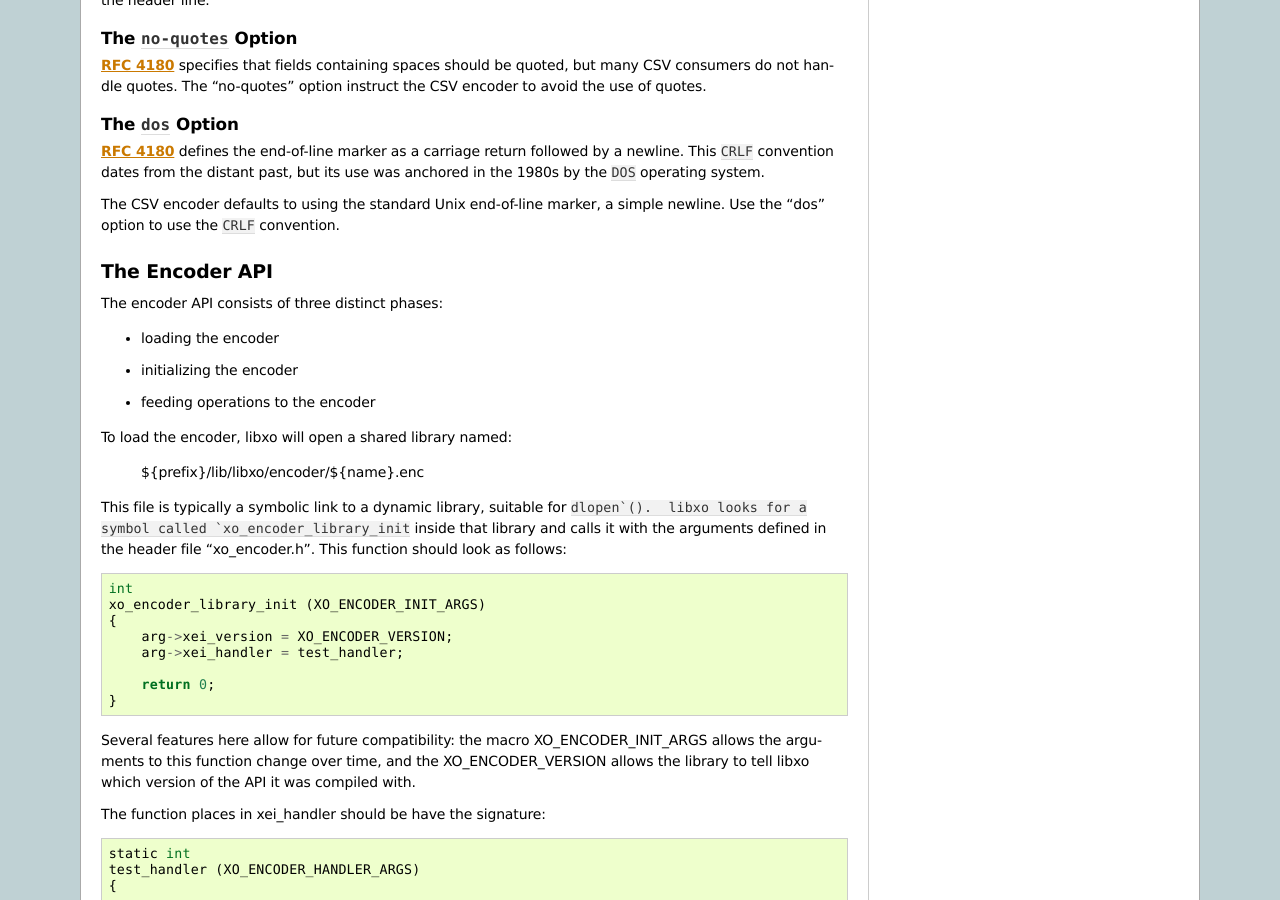
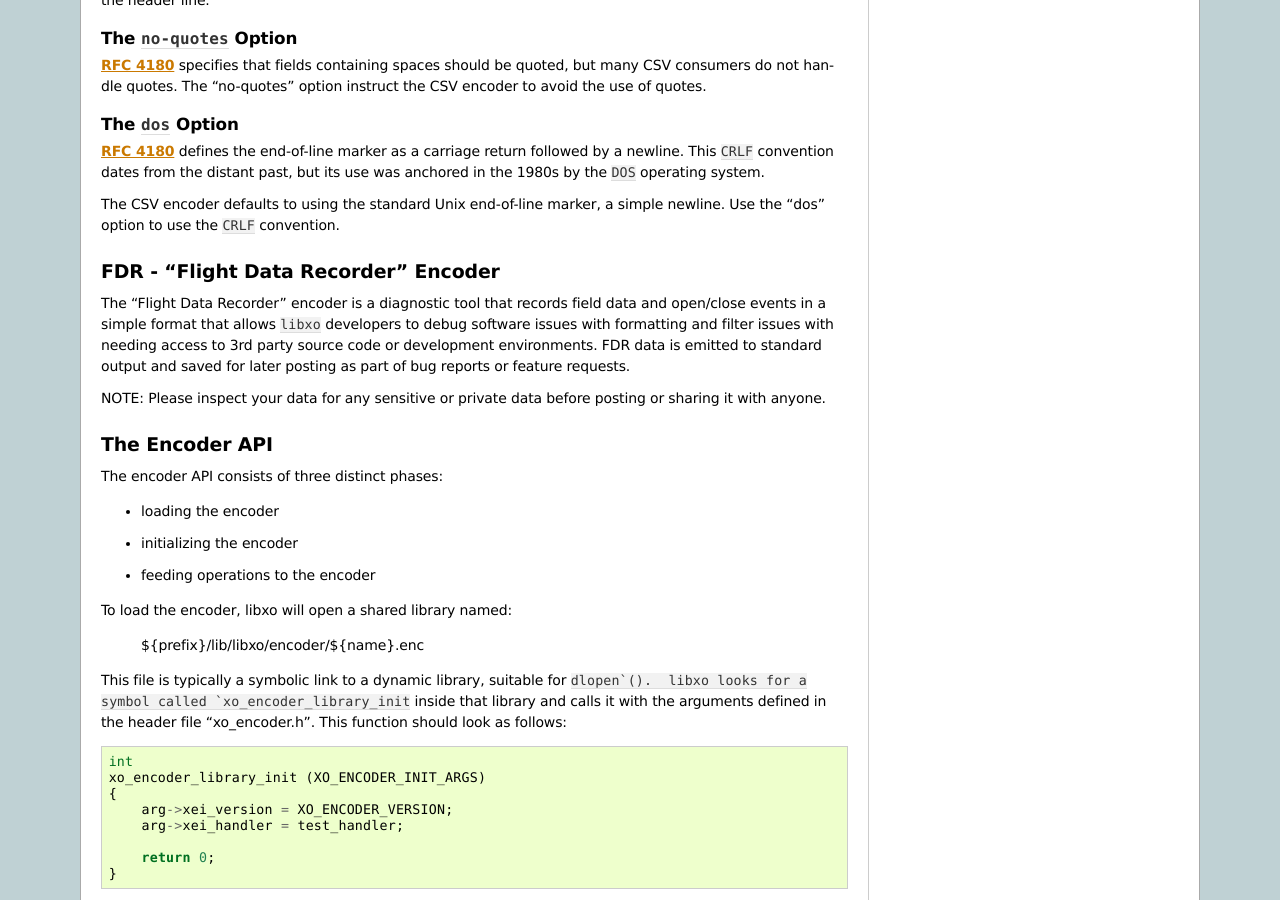
Before and after one commit to Juniper/libxo, a Sphinx documentation site: the page built from doc/encoders.rst, in a window 1280 px wide and 900 px high, scrolled down 2956 px. Built offline with Sphinx 7.4.7, drawn with Linux system fonts in a browser that asks for light colours; some of the changed text lies outside the part shown.

Commit message:
add docs for filters

```diff
--- a/doc/encoders.rst
+++ b/doc/encoders.rst
@@ -225,6 +225,22 @@ The CSV encoder defaults to using the standard Unix end-of-line
 marker, a simple newline.  Use the "dos" option to use the `CRLF`
 convention.
 
+.. _fdr_encoder:
+
+FDR - "Flight Data Recorder" Encoder
+------------------------------------
+
+The "Flight Data Recorder" encoder is a diagnostic tool that records
+field data and open/close events in a simple format that allows
+`libxo` developers to debug software issues with formatting and filter
+issues with needing access to 3rd party source code or development
+environments.  FDR data is emitted to standard output and saved for
+later posting as part of bug reports or feature requests.
+
+NOTE: Please inspect your data for any sensitive or private data
+before posting or sharing it with anyone.
+
+
 The Encoder API
 ---------------
 
```
